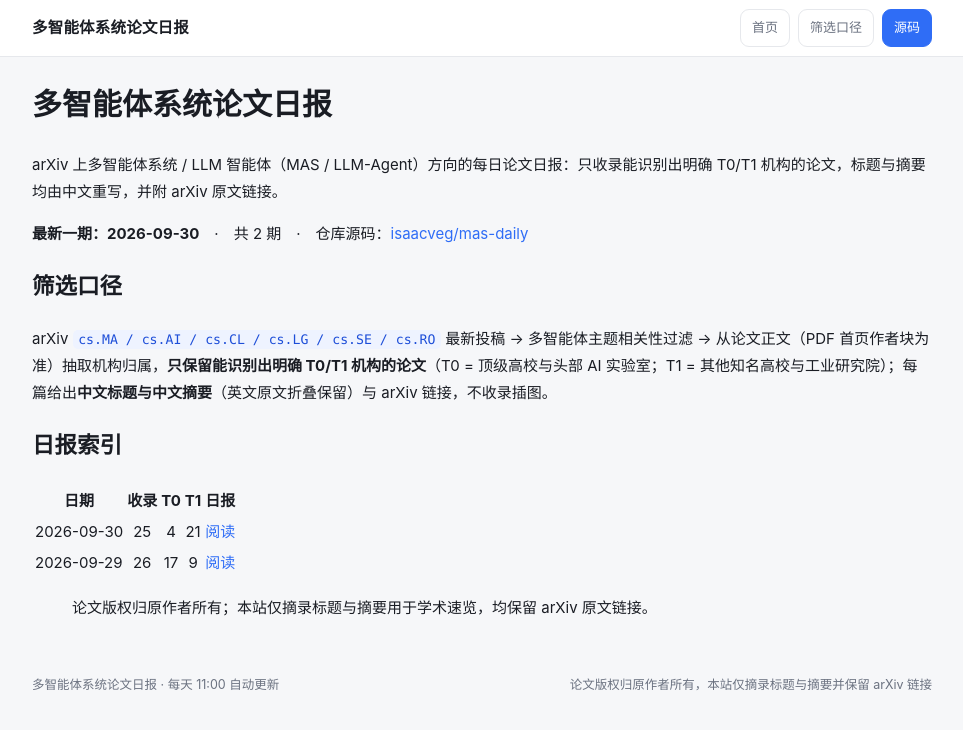
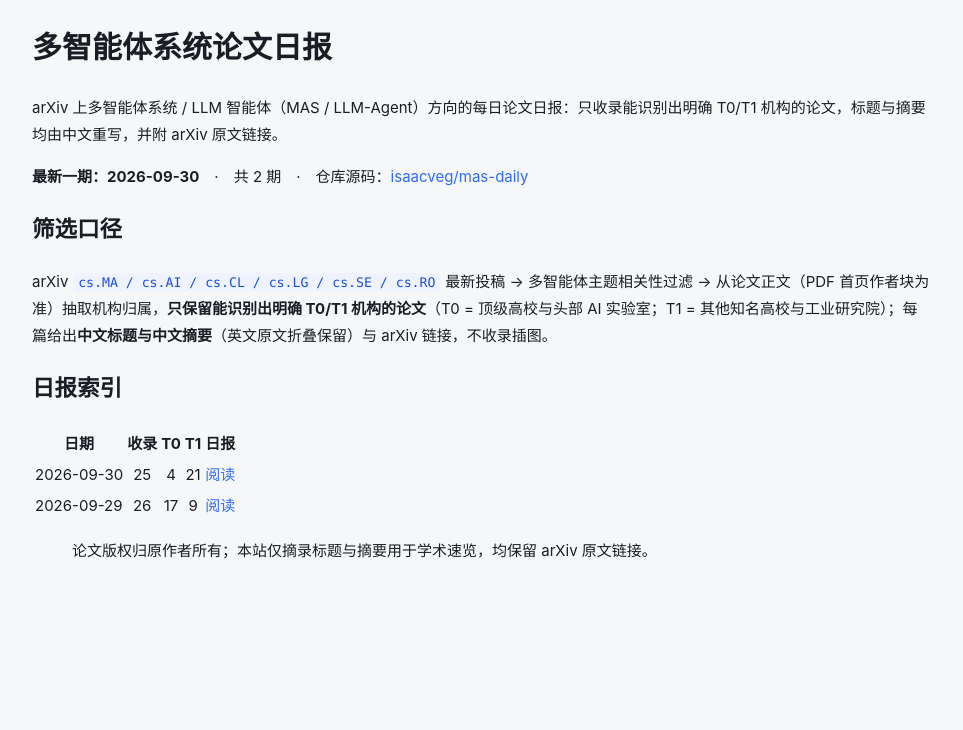
Before and after one commit to isaacveg/mas-daily, a Jekyll site: the page built from index.md, in a window 1280 px wide. Shown: the top 730 px of the page, without its empty margins (158-1121 px from the left). Built offline with Jekyll 4.4.1, drawn with Linux system fonts in a browser that asks for light colours.

Commit message:
report: 更新 2026-09-30 日报

```diff
--- a/_layouts/bare.html
+++ b/_layouts/bare.html
@@ -10,24 +10,10 @@
     {%- seo -%}
   </head>
   <body class="{{ page.layout | default: 'bare' }}-page">
-    <header class="site-header">
-      <div class="wrapper">
-        <a class="site-title" href="{{ '/' | relative_url }}">{{ site.title }}</a>
-        <nav class="site-nav">
-          <a href="{{ '/' | relative_url }}">首页</a>
-          <a href="{{ '/' | relative_url }}#scope">筛选口径</a>
-          <a class="nav-cta" href="https://github.com/{{ site.github_owner | default: 'isaacveg' }}/{{ site.github_repo | default: 'mas-daily' }}" target="_blank" rel="noopener">源码</a>
-        </nav>
-      </div>
-    </header>
     <main class="page-content" aria-label="Content">
       <div class="wrapper">
         {{ content }}
       </div>
     </main>
-    <footer class="site-footer">
-      <span>{{ site.title }} · 每天 11:00 自动更新</span>
-      <span>论文版权归原作者所有，本站仅摘录标题与摘要并保留 arXiv 链接</span>
-    </footer>
   </body>
 </html>
```
